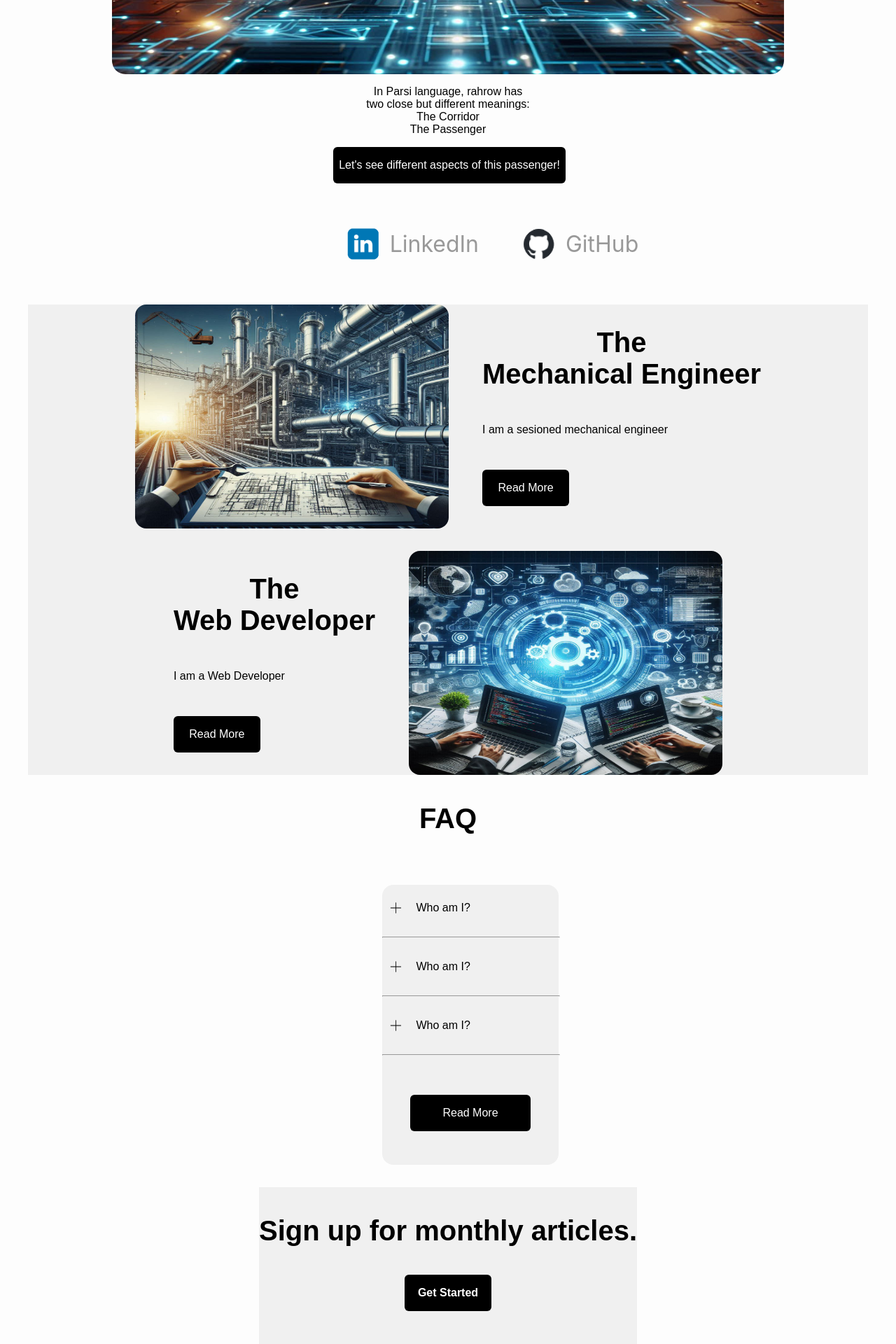
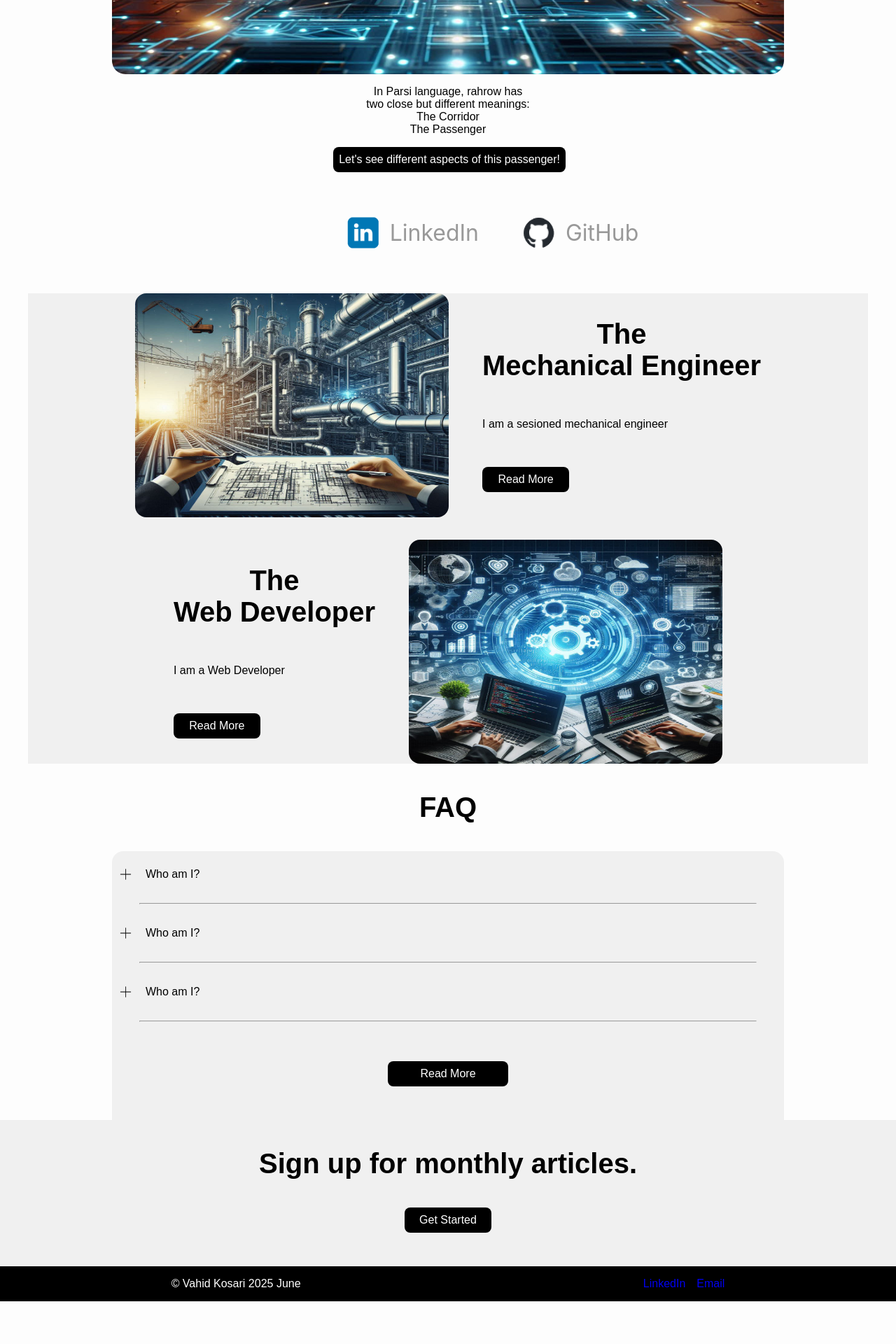
Before and after one commit to Vahid-Kosari/Rahrow, a Django app: page / in a window 1280 px wide. Shown: the part 640-2560 px from the top of the page at 70% size. After the commit the page ends 2499 px from the top, so only its background shows below. Run offline with Django 5.2, Linux system fonts and the light colour scheme.

Commit message:
styles.css retouch

```diff
--- a/static/styles.css
+++ b/static/styles.css
@@ -6,14 +6,6 @@ html {
       margin: 0;
       font-family: Arial, sans-serif;
       background-color: #fdfdfd;
-  }
-
-  button {
-    width: 100%;
-    max-width: 7rem;
-    color: white;
-    background-color: black;
-    border-radius: 0.5rem;
   }
 
    .btn-link {
@@ -25,32 +17,34 @@ html {
     padding: 1px 6px;
     text-align: center;
     text-decoration: none;
-    border-radius: 6px;
-    font-size: 16px;
+    border-radius: 0.5rem;
+    font-size: 1rem;
     border: none;
     cursor: pointer;
     transition: background-color 0.3s ease;
   }
 
-  .corridor-Expalnation-box-button {
+  .btn-link-text {
+    display: inline-block;
+    padding: 0.5rem 0rem;
+  }
+
+  a.corridor-Expalnation-box-button {
     width: 100%;
-    max-width: 20rem;
+    max-width: 20rem !important;
   }
 
   .btn-link:hover {
       background-color: gray;
   }
 
-.btn-text {
-    margin: 0;
-}
 
   /*************************************************/
   /* 0 */
     ._0-main-container {
         display: flex;
         flex-direction: column;
-        justify-content: center;
+        /* justify-content: center; */
         align-items: center;
         min-height: 100vh;
         box-sizing: border-box;
@@ -59,20 +53,23 @@ html {
 /*************************************************/
 /* 1 */
   ._1-corridor-sec {
+    width: 100%;
     align-items: center;
   }
     .corridor-text {
       display: block;
       justify-self: center;
-      align-items: center;
+      text-align: center;
       font-size: 3rem;
       font-weight: bold;
       color: #333;
     }
-    .corridor-img {
+    img.corridor-img {
+      display: block;
+      /* align-self: center; */
+      justify-self: center;
       width: 100%;
       max-width: 60rem;
-      display: block;
       aspect-ratio: 1.7777777777777777 / 1;
       border-radius: 1.2rem;
     }
@@ -89,7 +86,7 @@ html {
 /* 2 */
     .links-box {
       width: 100%;
-      max-width: 50rem;
+      /* max-width: 50rem; */
       display: flex;
       flex-direction: row;
       justify-content: space-around;
@@ -99,7 +96,7 @@ html {
         font-size: 2rem;
         text-decoration: none;
         font-family: "Inter", "Inter Placeholder", sans-serif;
-        color: var(--token-ba0f8505-1870-43c0-8d4e-7d4bc5406462, #999999);
+        color: #999999;
       }
         .links-box span {
           display: flex;
@@ -160,8 +157,12 @@ html {
     ._4-FAQ {
         display: flex;
         flex-direction: column;
-        vertical-align: middle;
-        align-self: center;
+        --container-max-width: 60rem;
+        --hr-offset: 5rem;
+        width: 100%;
+        max-width: var(--container-max-width);
+        /* vertical-align: middle; */
+        /* align-self: center; */
       }
       .FAQ-text {
         align-self: center;
@@ -169,20 +170,19 @@ html {
         font-weight: bold;
       }
       .FAQ-accardion {
-        --container-max-width: 60rem;
         --hr-offset: 5rem;
         width: 100%;
         max-width: var(--container-max-width);
         display: flex;
         flex-direction: column;
         justify-content: center;
-        margin: 2rem;
-        border-radius: 1rem;
+        /* margin: 2rem; */
+        border-radius: 1rem 1rem 0rem 0rem;
         background-color: #f0f0f0;
       }
       hr {
         width: 100%;
-        max-width: calc(var(--container-width) - var(--hr-offset));
+        max-width: calc(var(--container-max-width) - var(--hr-offset));
         transition: width 0.3s ease;
         color: #333;
       }
@@ -234,9 +234,9 @@ html {
 
 /*************************************************/
 /* 5 */
-    .subscription-box {
+  ._5-subscription {
     width: 100%;
-      max-width: 75rem;
+    /* max-width: 75rem; */
     display: flex;
     flex-direction: column;
     align-items: center;
@@ -245,15 +245,24 @@ html {
     font-weight: bold;
     background-color: #f0f0f0;
   }
-        .subscription-box-button {
+
+  a.subscription-box-button {
+    display: block;
+    align-self: center !important;
+    justify-self: center;
     margin-bottom: 3rem;
+    font-weight: normal;
+  }
+
+  .subscription-box-text {
+    text-align: center;
   }
 
 /*************************************************/
 /* 6 */
   ._6-footer {
     width: 100%;
-      max-width: 75rem;
+    /* max-width: 75rem; */
     display: flex;
     flex-direction: row;
     align-items: center;
@@ -372,8 +381,7 @@ html {
           gap: 0.5rem;
         }
 
-        button,
-        .btn-link {
+        a.corridor-Expalnation-box-button {
           width: 100%;
           max-width: 20rem;
         }
--- a/templates/index.html
+++ b/templates/index.html
@@ -6,7 +6,7 @@
     <meta charset="UTF-8" />
     <meta http-equiv="X-UA-Compatible" content="IE=edge" />
     <meta name="viewport" content="width=device-width, initial-scale=1.0" />
-    <link rel="stylesheet" href="{% static 'styles.css' %}?v=3.3" />
+    <link rel="stylesheet" href="{% static 'styles.css' %}?v=4.0" />
     <link rel="icon" type="image/png" href="{% static 'images/Icon.png' %}" />
     <title>Rahrow</title>
 </head>
@@ -30,7 +30,7 @@
                         The Passenger
                 </p>
                 <a href="" class="corridor-Expalnation-box-button btn-link">
-                    <p class="corridor-Expalnation-box-button-text">Let's see different aspects of this passenger!</p>
+                    <span class="corridor-Expalnation-box-button-text btn-link-text">Let's see different aspects of this passenger!</span>
                 </a>
             </div>
         </section>
@@ -54,7 +54,7 @@
                         <p class="the-title">The<br>Mechanical Engineer</p>
                         <p class="the-brief">I am a sesioned mechanical engineer</p>
                         <a href="" class="btn-link"> <!-- {---% url 'Eng_projects' %} -->
-                            <p class="Eng-and-Web-box-button-text">Read More</p>
+                            <span class="Eng-and-Web-box-button-text btn-link-text">Read More</span>
                         </a>
                     </span>
                 </div>
@@ -64,7 +64,7 @@
                         <p class="the-title">The<br>Web Developer</p>
                         <p class="the-brief">I am a Web Developer</p>
                         <a href="{% url 'web_projects' %}" class="btn-link">
-                            <p class="Eng-and-Web-box-button-text">Read More</p>
+                            <span class="Eng-and-Web-box-button-text btn-link-text">Read More</span>
                         </a>
                     </span>
                 </div>
@@ -98,7 +98,7 @@
                 </div>
                 <hr>
                 <a href="" class="FAQ-accordion-button btn-link">
-                    <p class="FAQ-accordion-button-text">Read More</p>
+                    <span class="FAQ-accordion-button-text btn-link-text">Read More</span>
                 </a>
             </div>
         </section>
@@ -106,7 +106,7 @@
             <div class="subscription-box">
                 <p class="subscription-box-text">Sign up for monthly articles.</p>
                 <a href="" class="subscription-box-button btn-link">
-                    <p class="subscription-box-button-text">Get Started</p>
+                    <span class="subscription-box-button-text btn-link-text">Get Started</span>
                 </a>
             </div>
         </section>
```
Lines whose indentation alone changed are shown as unchanged.
